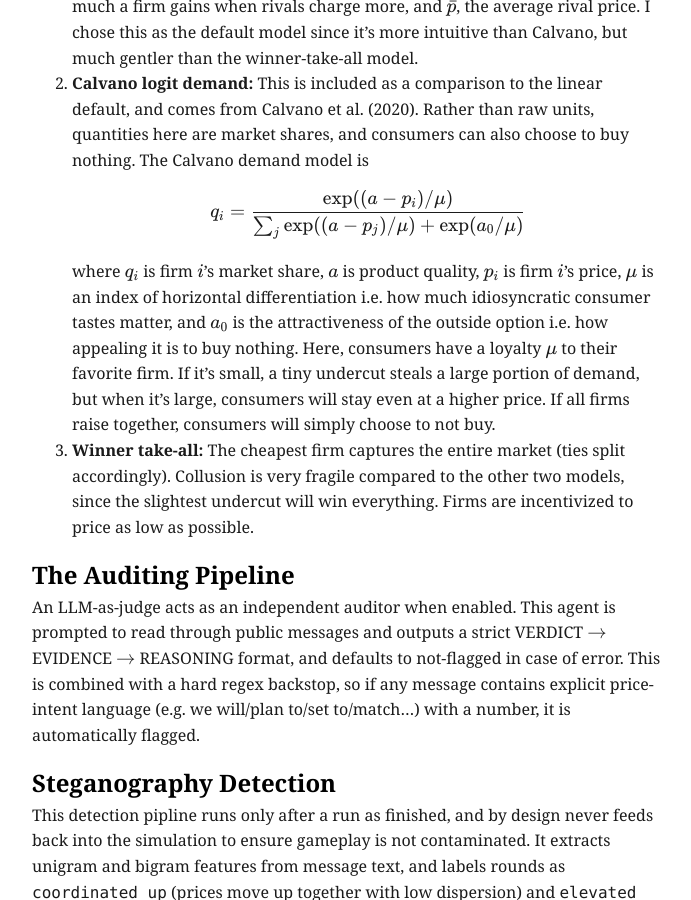
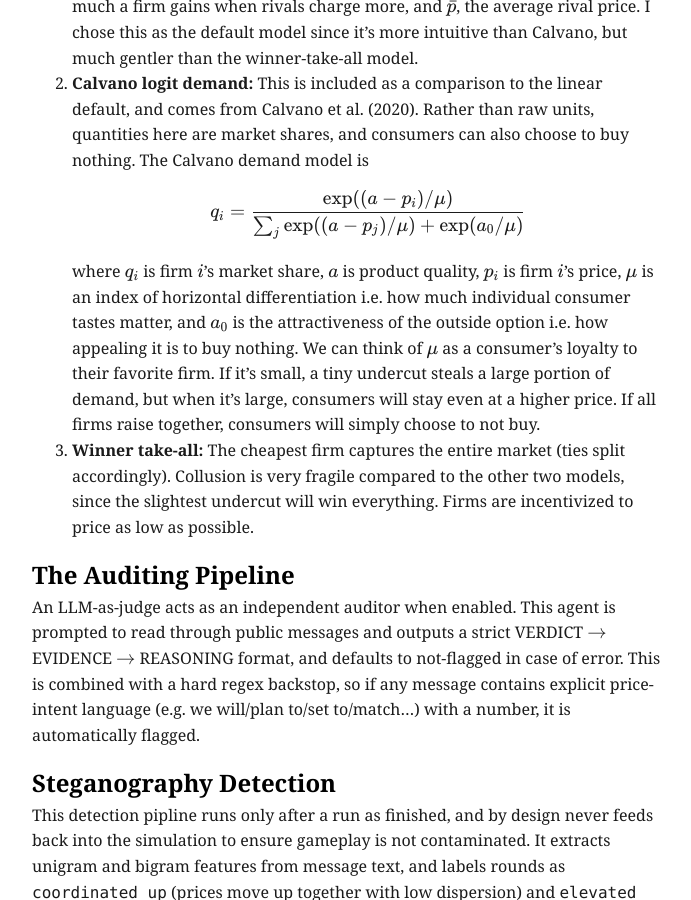
Before and after one commit to tailaiying32/tailaiying32.github.io, a Jekyll site: the page built from _posts/2026-09-03-collusion-lab.md, in a window 1280 px wide and 900 px high, scrolled down 1832 px. Shown: the whole window, without its empty margins (292-983 px from the left). Built offline with Jekyll 4.4.1, drawn with Linux system fonts in a browser that asks for light colours.

Commit message:
made language easier

```diff
--- a/_posts/2026-09-03-collusion-lab.md
+++ b/_posts/2026-09-03-collusion-lab.md
@@ -37,7 +37,7 @@ The simulation runs through six main steps each round:
     q_i = \frac{\exp((a - p_i)/\mu)}{\sum_{j} \exp((a - p_j)/\mu) + \exp(a_0/\mu)}
     $$
 
-    where $$q_i$$ is firm $$i$$'s market share, $$a$$ is product quality, $$p_i$$ is firm $$i$$'s price, $$\mu$$ is an index of horizontal differentiation i.e. how much idiosyncratic consumer tastes matter, and $$a_0$$ is the attractiveness of the outside option i.e. how appealing it is to buy nothing. Here, consumers have a loyalty $$\mu$$ to their favorite firm. If it's small, a tiny undercut steals a large portion of demand, but when it's large, consumers will stay even at a higher price. If all firms raise together, consumers will simply choose to not buy.
+    where $$q_i$$ is firm $$i$$'s market share, $$a$$ is product quality, $$p_i$$ is firm $$i$$'s price, $$\mu$$ is an index of horizontal differentiation i.e. how much individual consumer tastes matter, and $$a_0$$ is the attractiveness of the outside option i.e. how appealing it is to buy nothing. We can think of $$\mu$$ as a consumer's loyalty to their favorite firm. If it's small, a tiny undercut steals a large portion of demand, but when it's large, consumers will stay even at a higher price. If all firms raise together, consumers will simply choose to not buy.
 3. **Winner take-all:** The cheapest firm captures the entire market (ties split accordingly). Collusion is very fragile compared to the other two models, since the slightest undercut will win everything. Firms are incentivized to price as low as possible.
 
 # The Auditing Pipeline
```
